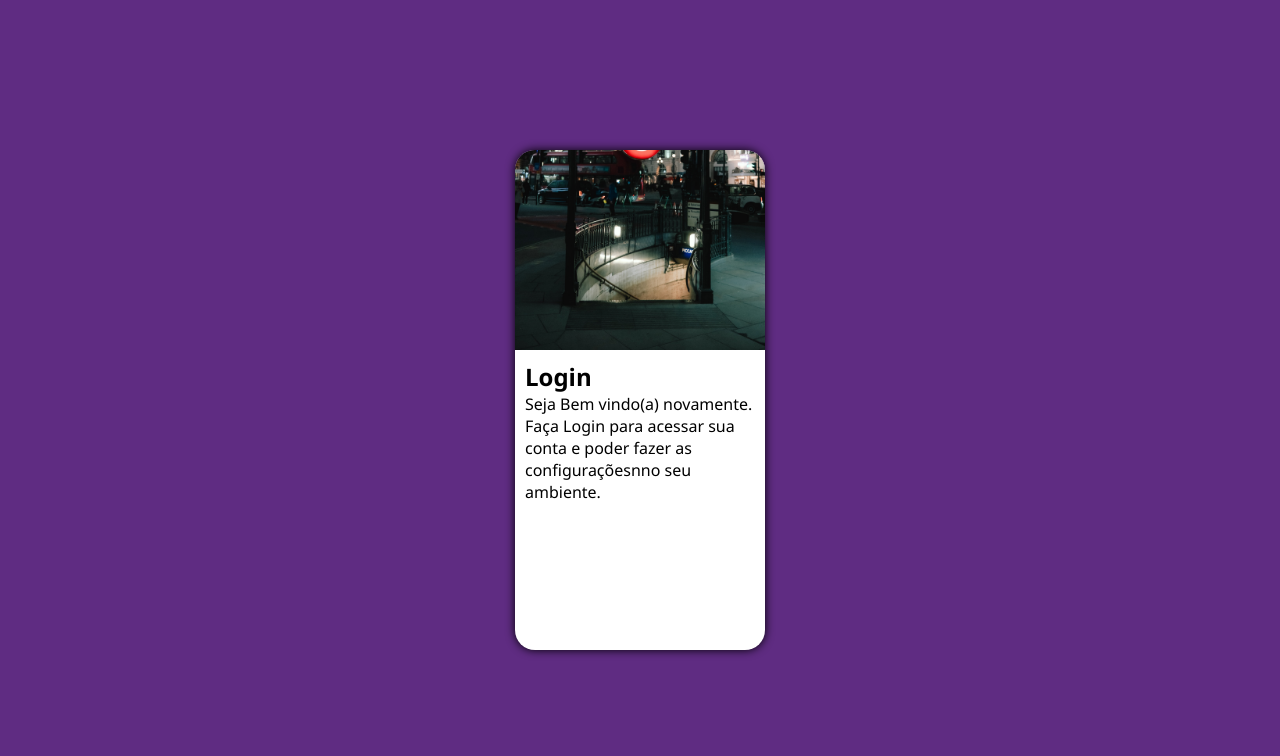
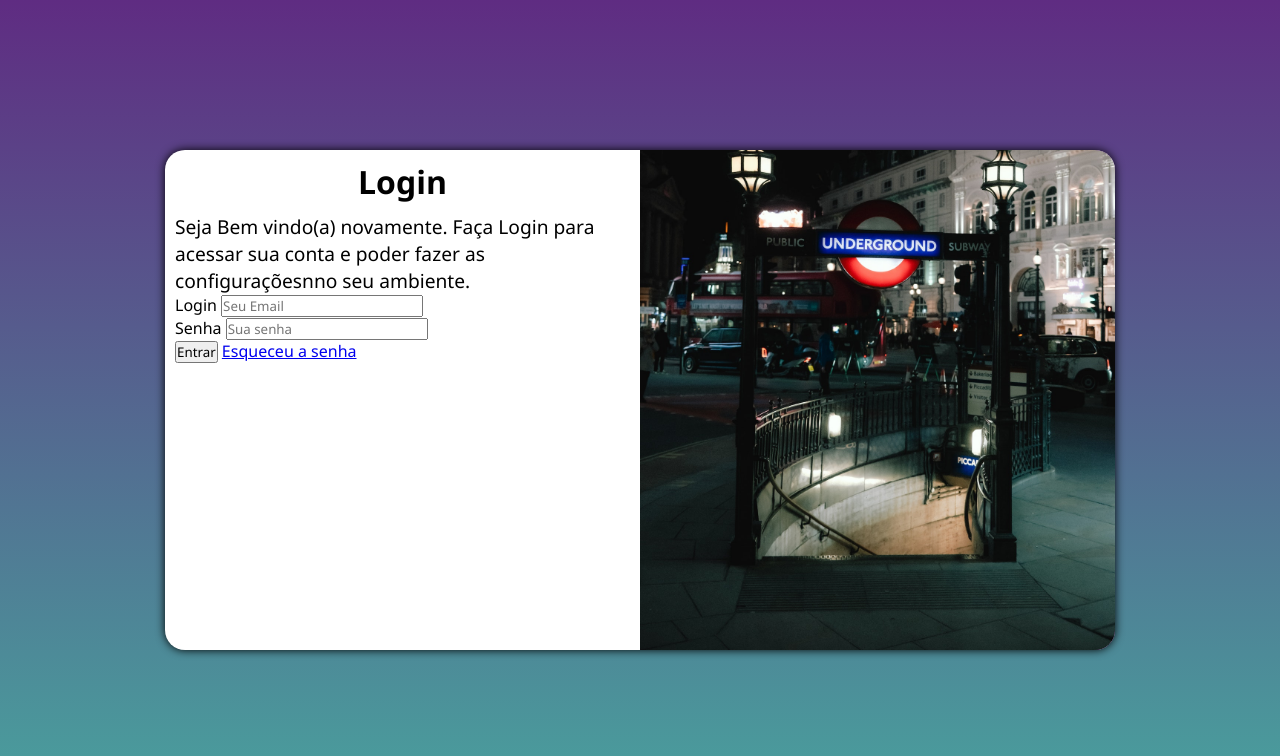
Before and after one commit to Bruno-Marques02/projeto-login, a plain HTML site: page index.html in a window 1280 px wide. Drawn offline with Linux system fonts and the light colour scheme.

Commit message:
domingo a noite :(

```diff
--- /dev/null
+++ b/estilos/mediaquery.css
@@ -0,0 +1,47 @@
+@charset "UTF-8";
+
+
+@media  screen and (min-width: 768px) and (max-width: 992px)
+{
+    body{
+        background-image: linear-gradient(to top, #49a09d, #5f2c82);
+    }
+    section#login{
+        width: 80vw;
+    }
+    section#login > div#imagem{
+        float: left;
+        width: 30%;
+        height: 100%;
+    }
+    section#login > div#formulario{
+        float: right;
+        width: 70%;
+    }
+}
+
+@media screen and (min-width: 992px)
+{
+    body{
+        background-image: linear-gradient(to top, #49a09d, #5f2c82);
+    }
+    section#login{
+        width: 950px;
+    }
+    section#login > div#imagem{
+        float: right
+        ;
+        width: 50%;
+        height: 100%;
+    }
+    section#login > div#formulario{
+        float: left;
+        width: 50%;
+    }
+    div#formulario > h1{
+        font-size: 2em;
+    }
+    div#formulario > p{
+        font-size: 1.2em;
+    }
+}
--- a/estilos/style.css
+++ b/estilos/style.css
@@ -34,6 +34,9 @@ section#login{
     height: 500px;
     border-radius: 20px;
     box-shadow: 0px 0px 10px black;
+
+    transition: width 1s, height 1s;
+    transition-timing-function: ease;
 }
 section#login >div#imagem{
     display: block;
@@ -45,5 +48,11 @@ section#login >div#imagem{
 section#login > div#formulario{
     display: block;
     padding: 10px;
-
 }
+div#formulario > h1{
+    text-align: center;
+    margin-bottom: 10px;
+}
+div#formulario > p{
+    font-size: 0.8em;
+}
--- a/index.html
+++ b/index.html
@@ -5,6 +5,7 @@
     <meta name="viewport" content="width=device-width, initial-scale=1.0">
     <title>Login</title>
     <link rel="stylesheet" href="estilos/style.css">
+    <link rel="stylesheet" href="estilos/mediaquery.css">
 </head>
 <body>
     <main>
@@ -16,7 +17,17 @@
                 <h1>Login</h1>
                 <p>Seja Bem vindo(a) novamente. Faça Login para acessar sua conta e poder fazer as configuraçõesnno seu ambiente.</p>
                 <form action="login.php" method="post">
+                    <div class="campo">
+                        <label for="ilogin">Login</label>
+                        <input type="email" name="login" id="ilogin" placeholder="Seu Email">
+                    </div>
 
+                    <div>
+                        <label for="isenha">Senha</label>
+                        <input type="password" name="senha" id="isenha" placeholder="Sua senha" autocomplete="current-password">
+                    </div>
+                    <input type="submit" value="Entrar">
+                    <a href="esqueci.html">Esqueceu a senha</a>
                 </form>
             </div>
         </section>
```
